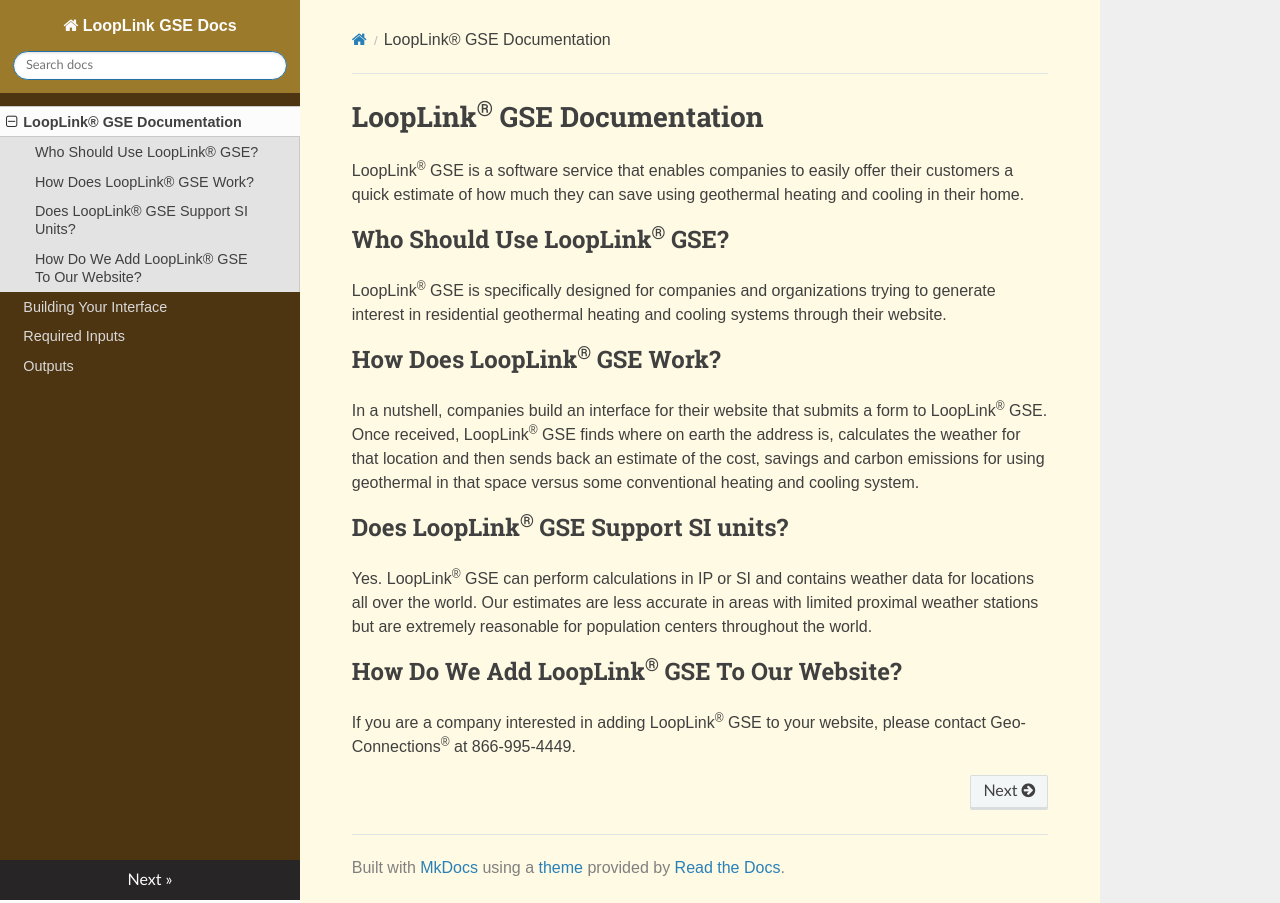
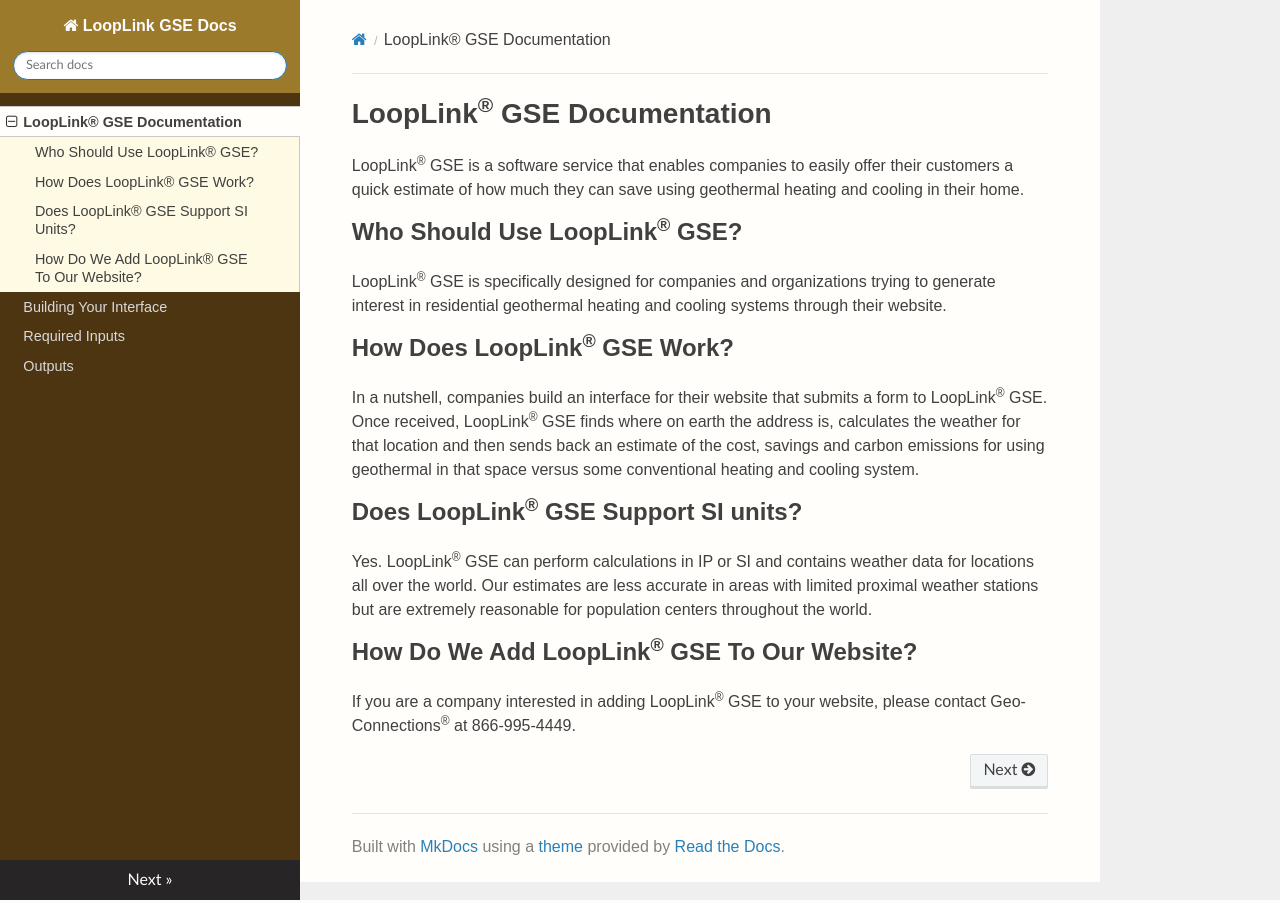
Before and after one commit to geoconnections-rjc/GSE-Docs, an MkDocs documentation site: the page built from docs/index.md, in a window 1280 px wide. Built offline with MkDocs 1.6.1, drawn with Linux system fonts in a browser that asks for light colours; nearby versions of some CDN libraries.

Commit message:
format update

```diff
--- a/docs/extra_css.css
+++ b/docs/extra_css.css
@@ -1,4 +1,8 @@
 body{
+	font-family: sans-serif;
+	background-color:#FFFAE3;
+}
+h1, h2,h3{
 	font-family: sans-serif;
 }
 
@@ -8,11 +12,18 @@ body{
 .wy-nav-side{
 	background-color: #4E3512;
 }
+.wy-menu-vertical li.current{
+	background-color:#FFFAE3;
+}
+
+.wy-menu-vertical li.on a, .wy-menu-vertical li.current>a{
+	background-color:#FFFEFA;
+}
 .wy-menu{
 	text-transform: capitalize;
 }
 .wy-nav-content{
-	background-color:#FFFAE3;
+	background-color:#FFFEFA;
 }
 .rst-content blockquote{
 	margin:0 1em !important;
```
